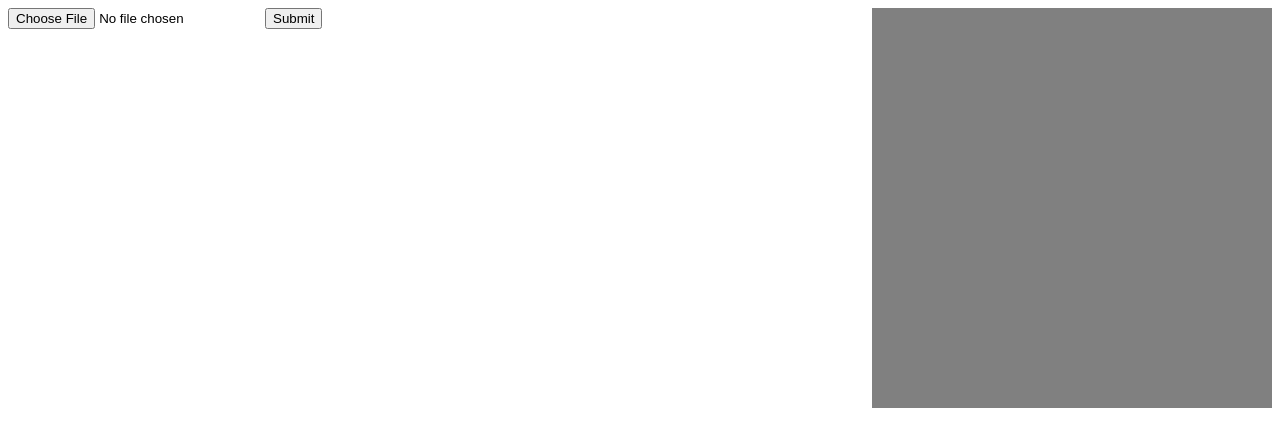
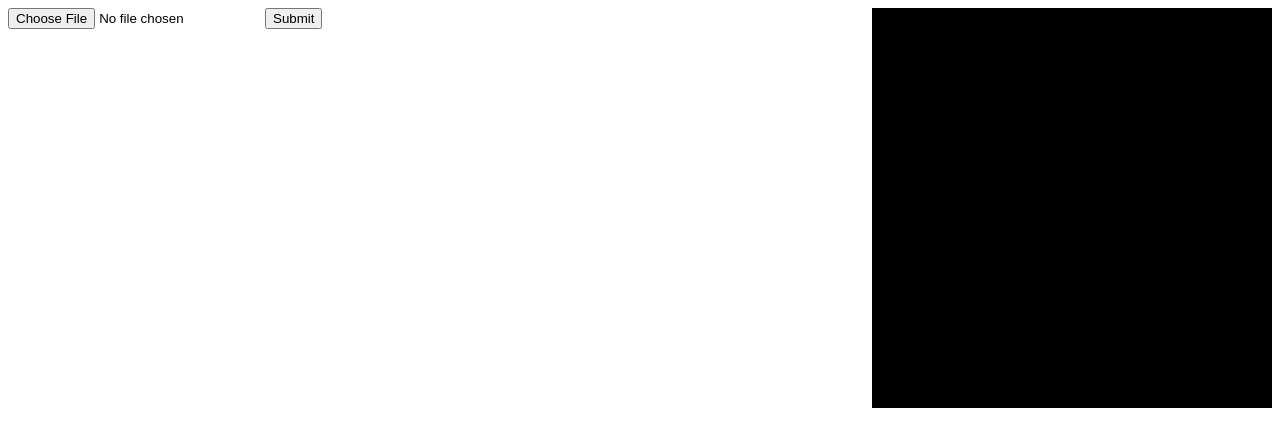
Before and after one commit to nato-re/sortFilesByHierarchy, a plain HTML site: page index.html in a window 1280 px wide. Drawn offline with Linux system fonts and the light colour scheme.

Commit message:
Update index.html

```diff
--- a/index.html
+++ b/index.html
@@ -8,7 +8,7 @@
 <body>
   <input type="file" id="filepicker" name="fileList" webkitdirectory single />
   <button id="submit">Submit</button>
-<div style="background-color: gray; width:400px; height: 400px; float: right; overflow: auto;">
+<div style="background-color: black; width:400px; height: 400px; float: right; overflow: auto;">
   <ul id="listing"></ul>
   </div>
   <script src="script.js"></script>
```
